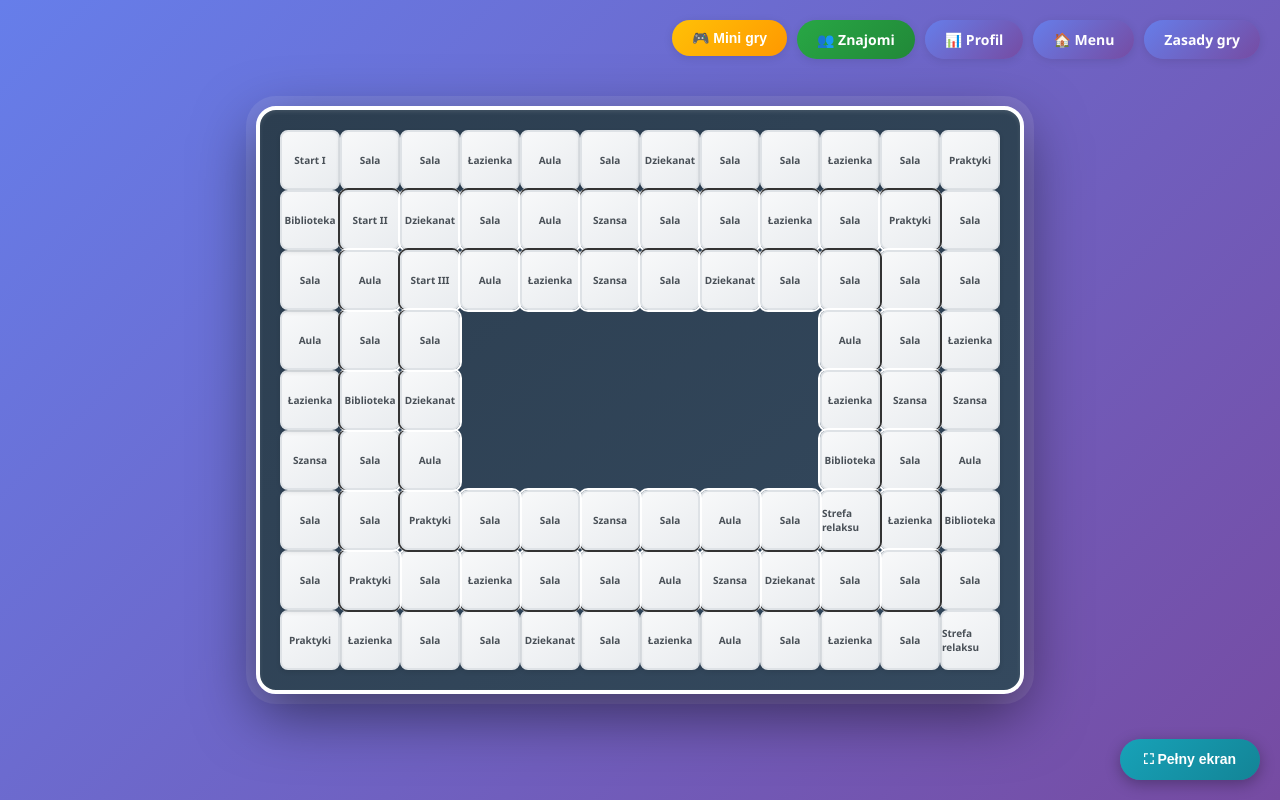
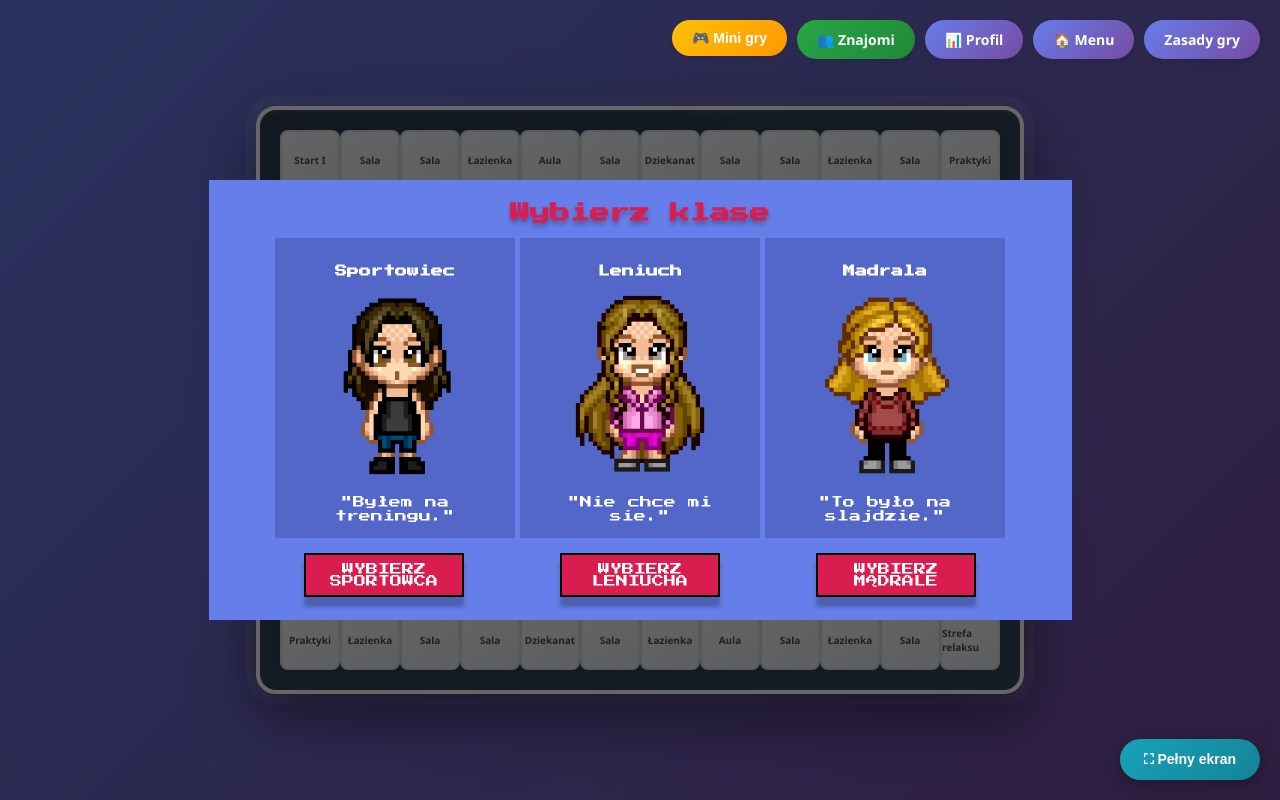
Before and after one commit to nurekkartezjusz/praca-inzynierska, a plain HTML site: page plansza/index.html in a window 1280 px wide. Drawn offline with Linux system fonts and the light colour scheme; a web font is replaced by a local one.

Commit message:
Popup klasy

```diff
--- a/plansza/index.html
+++ b/plansza/index.html
@@ -149,35 +149,38 @@
     <div class="cell c89">Sala</div>
 
 
-<!--
+
 
      <div class="overlay">
         <div class="popup">
-          <h1>Wybierz klasę</h1>
+          <div class="inside">
+          <h1>Wybierz klase</h1>
           <div class="cards">
             <div class="card">
               <h2>Sportowiec</h2>
               <img src="img/sportowiec.png">
               <p>"Byłem na treningu."</p>
-              <button class="class-btn">Wybierz Sportowca</button>
             </div>
             <div class="card">
               <h2>Leniuch</h2>
               <img src="img/leniuch.png">
-              <p>"A to trzeba trzeba było zrobić?"</p>
-              <button class="class-btn">Wybierz leniucha</button>
+              <p>"Nie chce mi sie."</p>
             </div>
             <div class="card">
               <h2>Madrala</h2>
               <img src="img/madrala.png">
-              <p>"A to trzeba trzeba było zrobić?"</p>
-              <button class="class-btn">Wybierz mądrale</button>
+              <p>"To było na slajdzie."</p>
             </div>
           </div>
-
+          <div class="buttons">
+            <button class="class-btn">Wybierz Sportowca</button>
+            <button class="class-btn">Wybierz leniucha</button>
+            <button class="class-btn">Wybierz mądrale</button>
+          </div>
+          </div>
         </div>
      </div>
--->
+
   </div>
 </body>
 </html>
--- a/plansza/style.css
+++ b/plansza/style.css
@@ -1,13 +1,10 @@
 :root{
-  --class-font: "Noto Serif Ahom", serif;
+  --class-font: "Press Start 2P", system-ui;
 }
-.noto-serif-ahom-regular {
-  font-family: "Noto Serif Ahom", serif;
-  font-weight: 400;
+.press-start-2p-regular {
+  font-family: "Press Start 2P", system-ui;
   font-style: normal;
 }
-
-
 
 body {
   margin: 0;
@@ -392,12 +389,23 @@ body {
   background-color: #667EEA;
   display: flex;
   flex-direction: column;
+  cursor: pointer;
+}
+.inside{
+  display: flex;
+  flex-direction: column;
+  justify-content: center;
+  align-items: center;
+  height: 100vh;
+  padding: 10px;
 }
 h1{
   color: #D91D4F;
   font-size: 20px;
   text-align: center;
   font-family: var(--class-font);
+  margin: 0 0 15px 0;
+  text-shadow: 0 4px 4px rgba(0, 0, 0, 0.25);
 }
 .cards{
   display: flex;
@@ -425,28 +433,32 @@ h1{
 }
 .card p{
   color: white;
-  font-size: 11px;
+  font-size: 12px;
+  line-height: 14px;
   text-align: center;
   font-family: var(--class-font);
+  padding: 0 14px;
 }
 .card img{
   width: auto;
   height: 180px;
   object-fit: contain;
 }
+.buttons{
+  display: flex;
+  justify-content: center;
+  align-items: center;
+  gap: 96px;
+}
 .class-btn{
   width: 160px;
-  height: 35px;
   text-transform: uppercase;
   color: white;
-  gap: 20px;
-  border: 2px solid black;
+  font-family: var(--class-font);
   padding: 8px 20px;
   margin-top: 15px;
-  display: flex;
-  justify-content:space-around;
-  align-items: center;
-  box-shadow: 0 4px 8px rgba(0, 0, 0, 0.25);
-  font-size: 10px;
+  border: 2px solid black;
+  box-shadow: 0 10px 4px rgba(0, 0, 0, 0.25);
+  font-size: 12px;
   background: linear-gradient( rgba(217, 29, 79, 0.2), rgba(217, 29, 79, 0.2) ), #D91D4F;
 }
```
